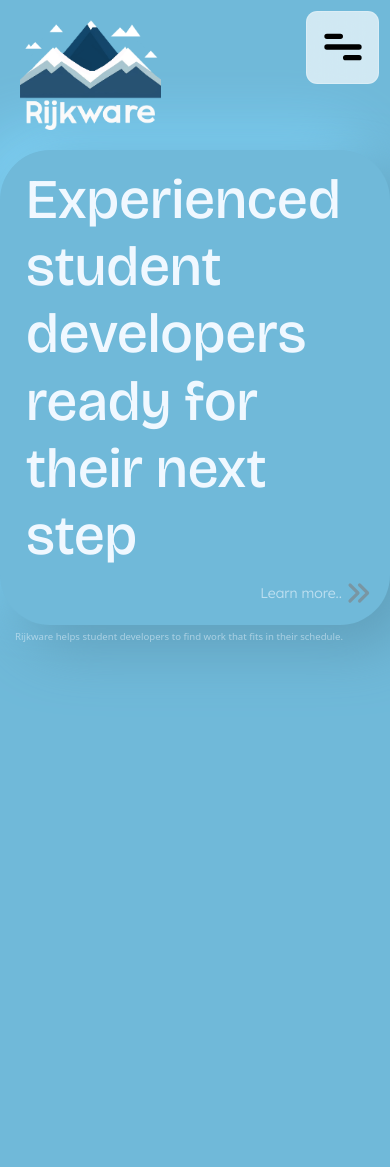
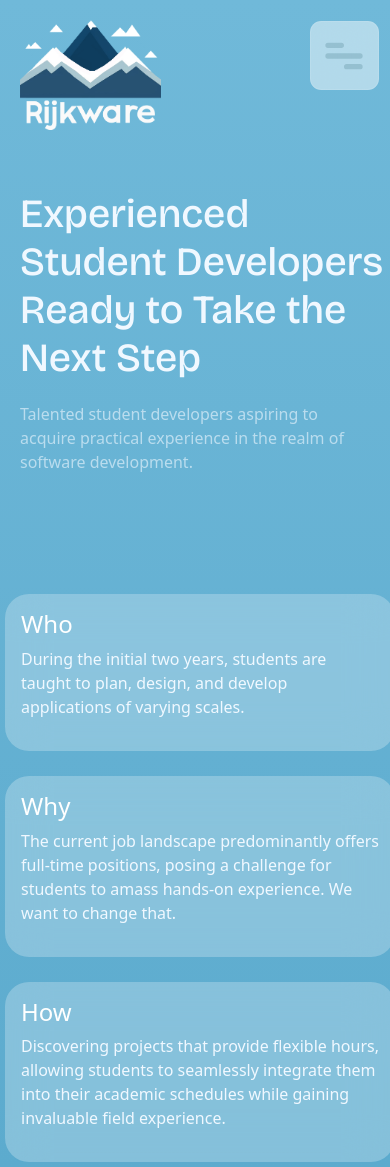
Before and after one commit to tylerderijk/rijkware, a Vue app: page / in a window 390 px wide. Shown: the top 1167 px of the page. Before the commit the page ends 844 px from the top, so only its background shows below. Built offline with nearby package versions, Linux system fonts and the light colour scheme.

Commit message:
Adding some content

```diff
--- a/index.html
+++ b/index.html
@@ -27,7 +27,7 @@
             integrity="sha384-Rx+T1VzGupg4BHQYs2gCW9It+akI2MM/mndMCy36UVfodzcJcF0GGLxZIzObiEfa"
             crossorigin="anonymous"></script>
 </head>
-<body style="background-color: #70B9D9;">
+<body style="height: 100%; background: linear-gradient(#70B9D9, #5cabce) no-repeat;">
 <div id="app"></div>
 <script type="module" src="src/main.js"></script>
 </body>
--- a/src/App.vue
+++ b/src/App.vue
@@ -5,7 +5,7 @@
       </router-link>
     </div>
     <button class="menu_button" @click="toggleNav()">
-      <svg width="64" height="64" fill="black" viewBox="0 0 24 24" xmlns="http://www.w3.org/2000/svg">
+      <svg width="64" height="64" fill="#A7C3CD" viewBox="0 0 24 24" xmlns="http://www.w3.org/2000/svg">
         <path d="M6 7h5a1 1 0 1 1 0 2H6a1 1 0 0 1 0-2Zm7 8h5a1 1 0 0 1 0 2h-5a1 1 0 0 1 0-2Zm-7-4h12a1 1 0 0 1 0 2H6a1 1 0 0 1 0-2Z"></path>
       </svg>
     </button>
@@ -54,7 +54,6 @@ export default {
   methods: {
     toggleNav() {
       this.showNav = !this.showNav;
-      // document.body.dataset.nav = document.body.dataset.nav === "true" ? "false" : "true";
     }
   }
 }
@@ -101,7 +100,18 @@ nav {
 .nav-item {
   z-index: 101;
   font-family: 'Bricolage Grotesque', sans-serif;
-  font-size: 3rem;
+  font-size: 6.5rem;
+  transition: ease-in-out all .2s;
+}
+
+.nav-item:hover {
+  text-decoration: underline;
+  color: #b2d9e7;
+  cursor: pointer;
+}
+
+.nav-item:hover {
+  color: #0d8bb9;
 }
 
 nav.show-nav {
@@ -109,11 +119,10 @@ nav.show-nav {
 }
 
 .menu_button {
-  color: gray;
   font-size: 1.5rem;
   font-family: 'Bricolage Grotesque', sans-serif;
   position: absolute;
-  top: 0;
+  top: 10px;
   right: 0;
   z-index: 100;
   padding: 0.5rem;
@@ -123,13 +132,6 @@ nav.show-nav {
   -webkit-backdrop-filter: blur(20px);
   backdrop-filter: blur(20px);
   border-radius: .7rem;
-}
-
-h1 {
-  font-family: 'Quicksand', sans-serif;
-  color: #A7C5CF;
-  font-size: 4rem;
-  opacity: 0.3;
 }
 
 .margin-horizontal {
@@ -155,10 +157,14 @@ h1 {
     justify-content: start;
   }
     .menu_button {
-    padding: 0.2rem;
+    padding: 0.1rem;
+      opacity: 0.7;
   }
-    nav {
+  nav {
     width: 100vw;
   }
-}
+  .nav-item {
+    font-size: 3rem;
+  }
+  }
 </style>
--- a/src/components/Index.vue
+++ b/src/components/Index.vue
@@ -1,26 +1,33 @@
 <template>
   <section class="container">
-    <div class="hero">
-      <h3 class="hero_text ml11">
-        <span class="letters">Experienced student developers ready for their next step</span>
-      </h3>
-      <div class="hero_small">
-        <small>Learn more..</small>
-        <div class="svg_wrapper">
-          <svg width="32" height="32" fill="gray" viewBox="0 0 24 24" xmlns="http://www.w3.org/2000/svg">
-            <path fill-rule="evenodd"
-                  d="M12.352 18.848a1.2 1.2 0 0 1 0-1.696L17.503 12l-5.151-5.152a1.2 1.2 0 1 1 1.696-1.696l6 6a1.2 1.2 0 0 1 0 1.696l-6 6a1.2 1.2 0 0 1-1.696 0Z"
-                  clip-rule="evenodd"></path>
-            <path fill-rule="evenodd"
-                  d="M5.152 18.848a1.2 1.2 0 0 1 0-1.696L10.303 12 5.152 6.848a1.2 1.2 0 0 1 1.696-1.696l6 6a1.2 1.2 0 0 1 0 1.696l-6 6a1.2 1.2 0 0 1-1.696 0Z"
-                  clip-rule="evenodd"></path>
-          </svg>
-        </div>
+    <h3 class="hero_text ml11">
+      <span class="letters">Experienced Student Developers Ready to Take the Next Step</span>
+    </h3>
+    <p class="hero_text_small">
+      Talented student developers aspiring to acquire practical experience in the realm of software development.
+    </p>
+    <section class="container steps-container">
+      <div class="neo-container">
+        <h1>Who</h1>
+        <p>
+          During the initial two years, students are taught to plan, design, and develop
+          applications of varying scales.
+        </p>
       </div>
-    </div>
-    <p class="hero_explanation">Rijkware helps student developers to find work that fits in their schedule.</p>
-    <section>
-
+      <div class="neo-container">
+        <h1>Why</h1>
+        <p>
+          The current job landscape predominantly offers full-time positions, posing a challenge for students to amass
+          hands-on experience. We want to change that.
+        </p>
+      </div>
+      <div class="neo-container">
+        <h1>How</h1>
+        <p>
+          Discovering projects that provide flexible hours, allowing students to seamlessly integrate them into their
+          academic schedules while gaining invaluable field experience.
+        </p>
+      </div>
     </section>
   </section>
 </template>
@@ -73,37 +80,7 @@ export default {
           offset: '-=775',
           delay: (el, i) => 34 * (i + 1)
         })
-        .add({
-          targets: '.anime_student',
-          opacity: [0, 100],
-          easing: "easeOutExpo",
-          duration: 600,
-          delay: 5000,
-          loop: true
-        })
     ;
-
-    // Wait for five seconds before running the code
-    // setTimeout(() => {
-    //   let letters = document.getElementsByClassName('letter');
-    //   console.log(letters);
-    //
-    //   for (let i = 0; i < letters.length; i++) {
-    //     letters[i].addEventListener('mouseover', () => {
-    //       // letters[i].style['font-family'] = ['Playfair Display', 'sans-serif'];
-    //
-    //       letters[i].style.color = 'darkblue';
-    //       setTimeout(() => {
-    //         // letters[i].style['font-family'] = ['Lexend', 'sans-serif'];
-    //       }, 3000);
-    //
-    //       });
-    //     letters[i].addEventListener('mouseout', () => {
-    //       letters[i].style.color = 'white';
-    //     });
-    //   }
-    // }, 100);
-
   },
   methods() {
   }
@@ -113,64 +90,77 @@ export default {
 section {
   padding: 0;
 }
-.hero {
+
+.neo-container {
+  margin: 20px 5px 5px 5px;
   display: flex;
   flex-direction: column;
-  align-items: end;
-  width: fit-content;
-  border-radius: 50px;
-  background: #70B9D9;
-  box-shadow:  20px 20px 60px #5f9db8,
-  -20px -20px 60px #81d5fa;
+  width: 100%;
+  border-radius: 24px;
+  background: rgba(255, 255, 255, 0.25);
+  -webkit-backdrop-filter: blur(20px);
+  backdrop-filter: blur(20px);
+//background: #64a9c7; box-shadow: 20px 20px 60px #5f9db8, -20 px -20px 60px #81d5fa;
   padding: 16px;
   transition: ease-in-out 0.2s;
 }
 
-.hero:hover {
-  box-shadow: 9px 9px 18px rgba(245, 245, 245, 0.01),
-  -9px -9px 18px rgba(255, 255, 255, 0.1);
+.neo-container:hover {
+  box-shadow: 14px 14px 48px rgba(245, 245, 245, 0.01),
+  -12px -12px 48px rgba(255, 255, 255, 0.1);
+}
+
+.neo-container h1 {
+  font-size: 3rem;
+  color: #FFFFFF;
+}
+
+.neo-container p {
+  font-size: 2rem;
 }
 
 .hero_text {
-  margin-left: 10px;
+  margin: 40px 0 20px 20px;
   font-family: 'Bricolage Grotesque', sans-serif;
   font-size: 5rem;
 }
 
-.hero_small {
+.hero_text_small {
   opacity: 0.6;
-  cursor: pointer;
-  display: flex;
-  align-items: center;
-  font-size: 1.5rem;
-  font-family: 'Lexend', sans-serif;
+  font-size: 2rem;
+  margin: 10px 20px 20px 20px;
 }
 
-.hero_explanation {
-  padding: 5px;
-  font-size: 1em;
-  opacity: .5;
-}
-
-.svg_wrapper {
-  transition: ease-in-out 0.3s;
-}
-
-.hero_small:hover .svg_wrapper {
-  transform: translateX(8px);
+.steps-container {
+  gap: 3%;
+  margin-top: 200px;
+  display: flex;
+  justify-content: space-between;
 }
 
 
 @media only screen and (max-width: 768px) {
-  .hero_explanation {
-    margin-left: 10px;
-    font-size: 0.6em;
-  }
   .hero_text {
-    font-size: 3.5rem;
+    font-size: 2.5rem;
   }
 
-  .hero_small {
+  .hero_text_small {
+    font-size: 1rem;
+  }
+
+  .steps-container {
+    flex-direction: column;
+  }
+
+  .neo-container h1 {
+    font-size: 1.5rem;
+  }
+
+  .steps-container {
+    margin-top: 100px;
+  }
+
+  .neo-container p {
     font-size: 1rem;
   }
 }
```
